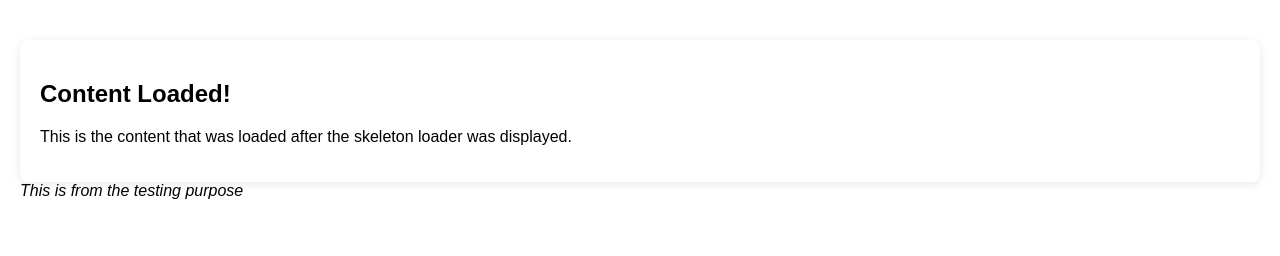
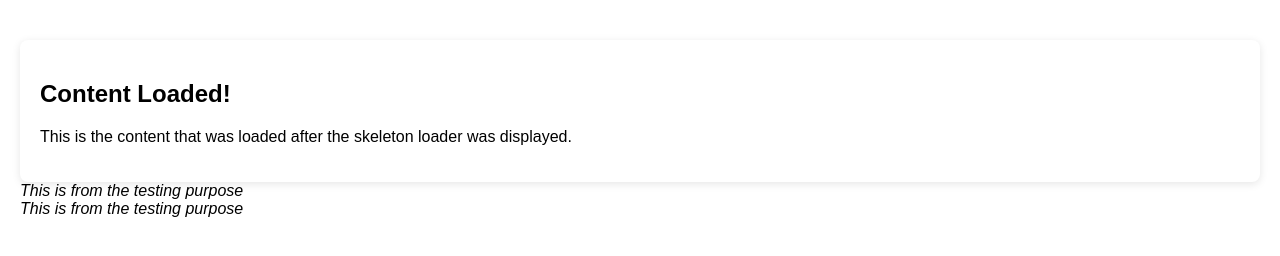
Before and after one commit to sathyamoorty/test, a plain HTML site: page test.html in a window 1280 px wide. Drawn offline with Linux system fonts and the light colour scheme.

Commit message:
changes done

```diff
--- a/test.html
+++ b/test.html
@@ -18,6 +18,7 @@
     <!-- Content will load here -->
 </div>
  <div><em>This is from the testing purpose</em></div>
+ <div><i>This is from the testing purpose</i></div>
 <script src="script.js"></script>
 </body>
 </html>
```
